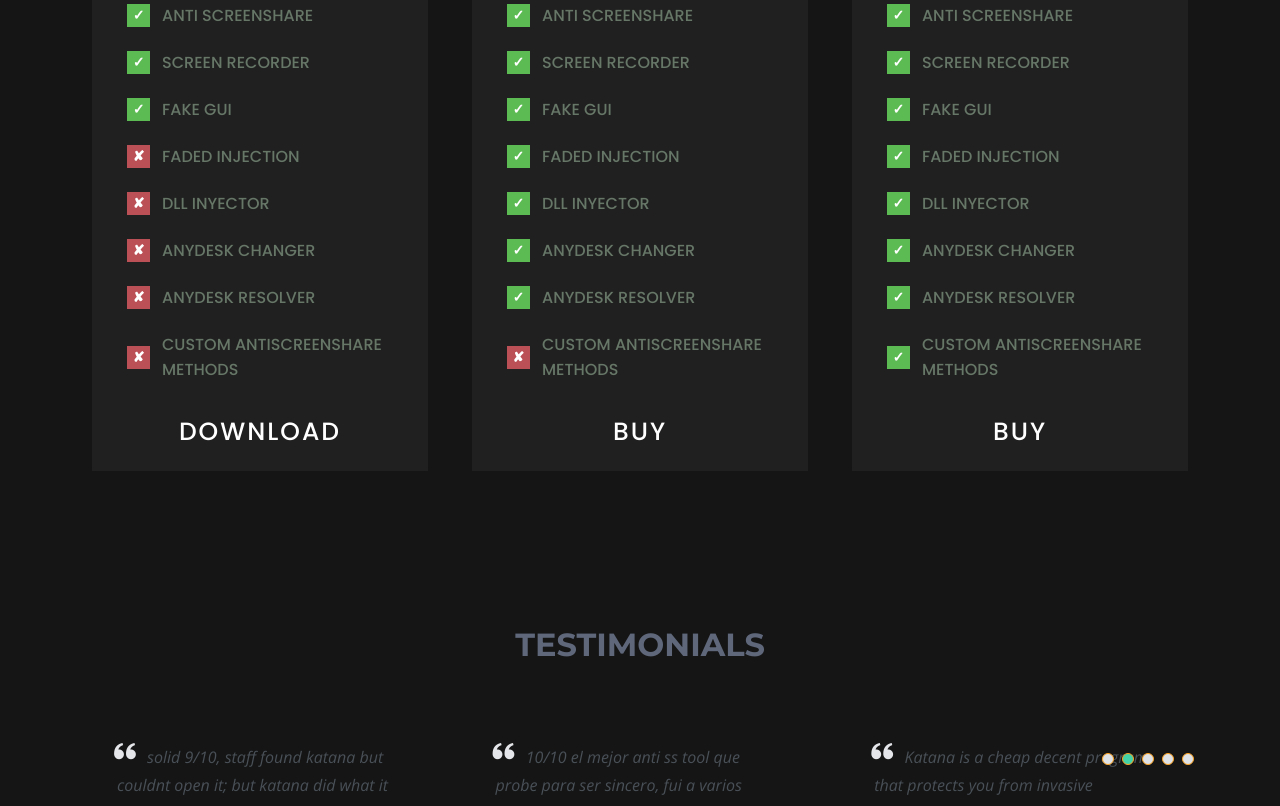
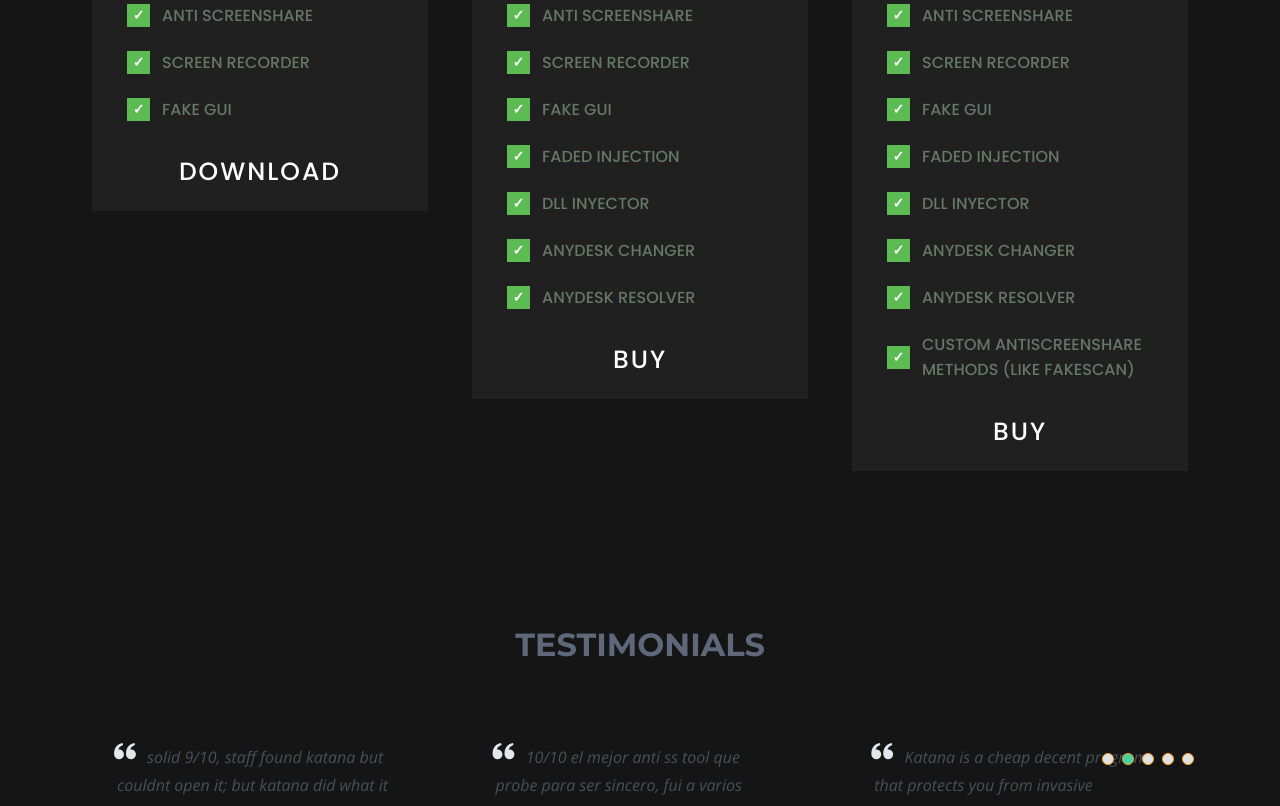
Before and after one commit to notsnakesilent/Katana-Website, a plain HTML site: page index.html in a window 1280 px wide. Shown: the part 3660-4466 px from the top of the page. Drawn offline with nearby package versions, Linux system fonts and the light colour scheme.

Commit message:
Update index.html

```diff
--- a/index.html
+++ b/index.html
@@ -331,11 +331,6 @@
                         <li>Anti ScreenShare</li>
                         <li>Screen Recorder</li>
                         <li>Fake GUI</li>
-                        <li class="disable">Faded Injection</li>
-                        <li class="disable">Dll Inyector</li>
-						<li class="disable">Anydesk Changer</li>
-						<li class="disable">Anydesk Resolver</li>
-						<li class="disable">Custom AntiScreenShare Methods</li>
                     </ul>
                     <div class="pricingTable-signup">
                         <a href="https://discord.gg/U3jRuBJesu">Download</a>
@@ -360,7 +355,6 @@
                         <li>Dll Inyector</li>
 						<li>Anydesk Changer</li>
 						<li>Anydesk Resolver</li>
-						<li class="disable">Custom AntiScreenShare Methods</li>
                     </ul>
                     <div class="pricingTable-signup">
                         <a href="https://katanasolutions.sellix.io">Buy</a>
@@ -385,7 +379,7 @@
                         <li>Dll Inyector</li>
 						<li>Anydesk Changer</li>
 						<li>Anydesk Resolver</li>
-						<li>Custom AntiScreenShare Methods</li>
+						<li>Custom AntiScreenShare Methods (Like FakeScan)</li>
                     </ul>
                     <div class="pricingTable-signup">
                         <a href="https://katanasolutions.sellix.io">Buy</a>
```
